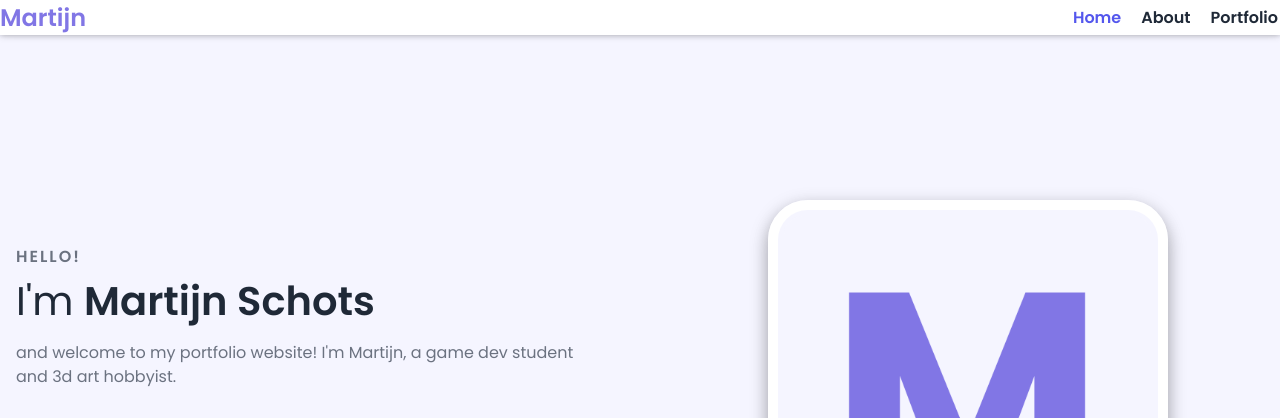
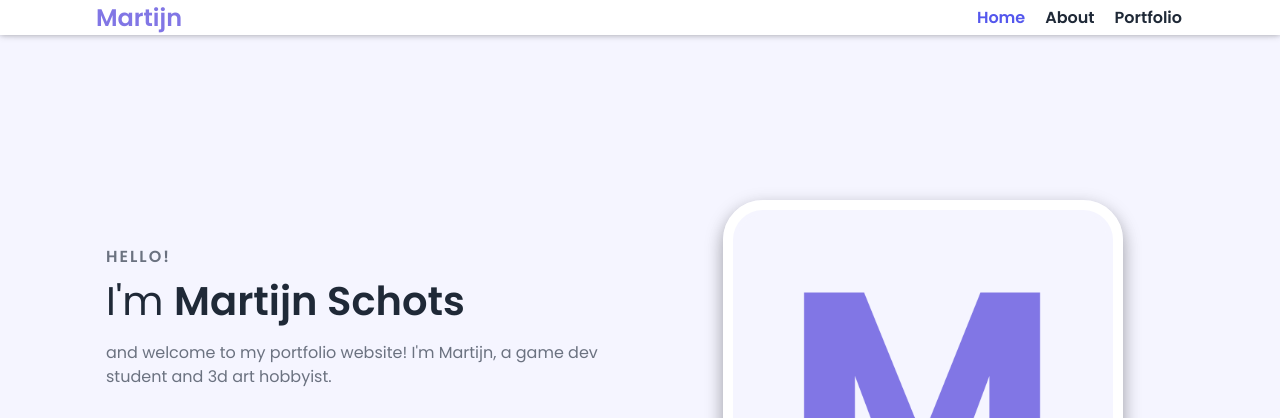
Before and after one commit to Martijn2410/martijnschots.com, a plain HTML site: page index.html in a window 1280 px wide. Shown: the top 418 px of the page. Drawn offline with nearby package versions, Linux system fonts and the light colour scheme.

Commit message:
nav bar test 2

```diff
--- a/styles.css
+++ b/styles.css
@@ -7,7 +7,8 @@
     --text-dark: #1f2937;
     --text-light: #6b7280;
     --extra-light: #faf5ff;
-    --max-width: 1500px;
+    --max-width: 1100px;
+    --max-width-nav: 85%;
 }
 
 * {
@@ -35,7 +36,7 @@ nav {
 }
 
 .nav__content {
-    max-width: var(--max-width);
+    max-width: var(--max-width-nav);
     margin: auto;
     padding: 1.5rem 1 rem;
     display: flex;
```
